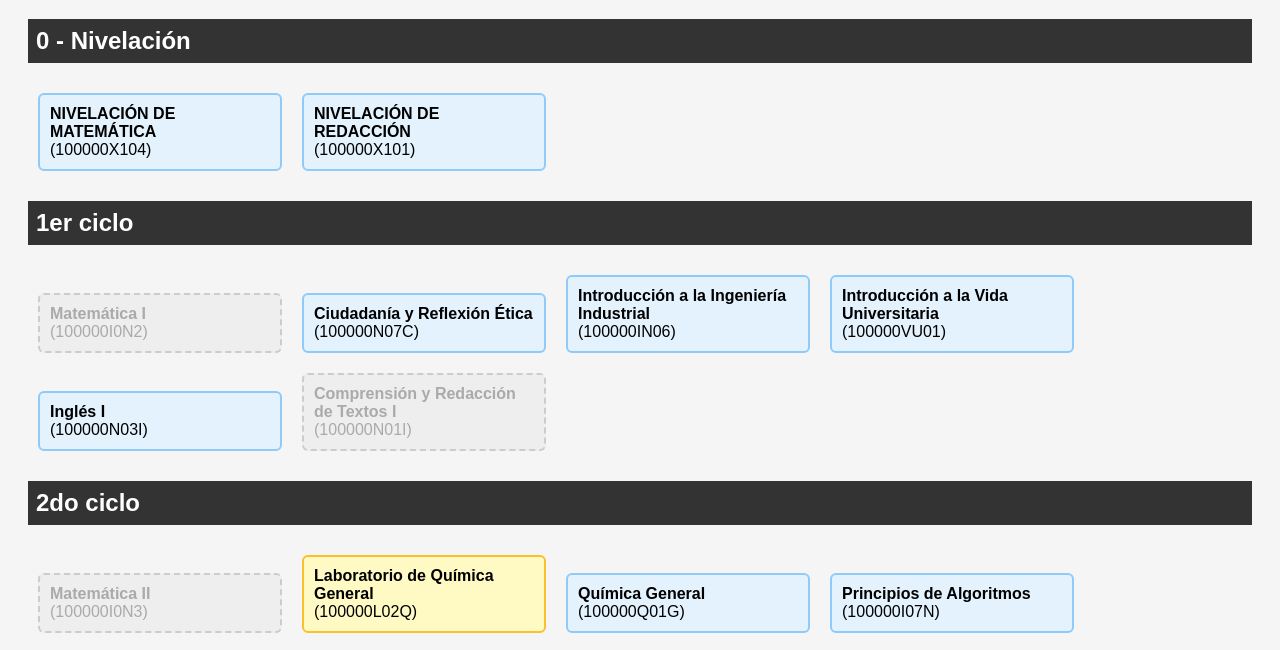
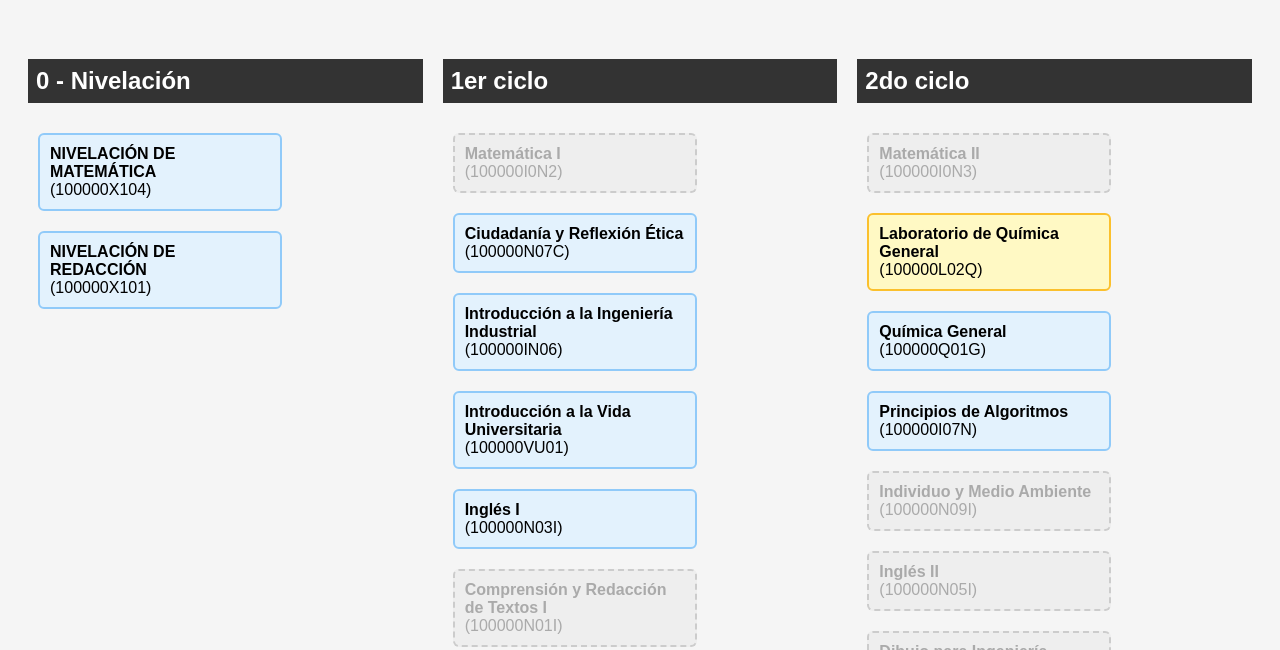
Before and after one commit to alebelhepa/malla-industrial, a plain HTML site: page index.html in a window 1280 px wide. Shown: the part 89-739 px from the top of the page. Drawn offline with Linux system fonts and the light colour scheme.

Commit message:
Update style.css

```diff
--- a/style.css
+++ b/style.css
@@ -96,3 +96,9 @@ h1 {
   border: 2px solid #4caf50;
   color: inherit;
 }
+#malla {
+  display: grid;
+  grid-template-columns: repeat(auto-fit, minmax(300px, 1fr));
+  gap: 20px;
+  align-items: start;
+}
```
